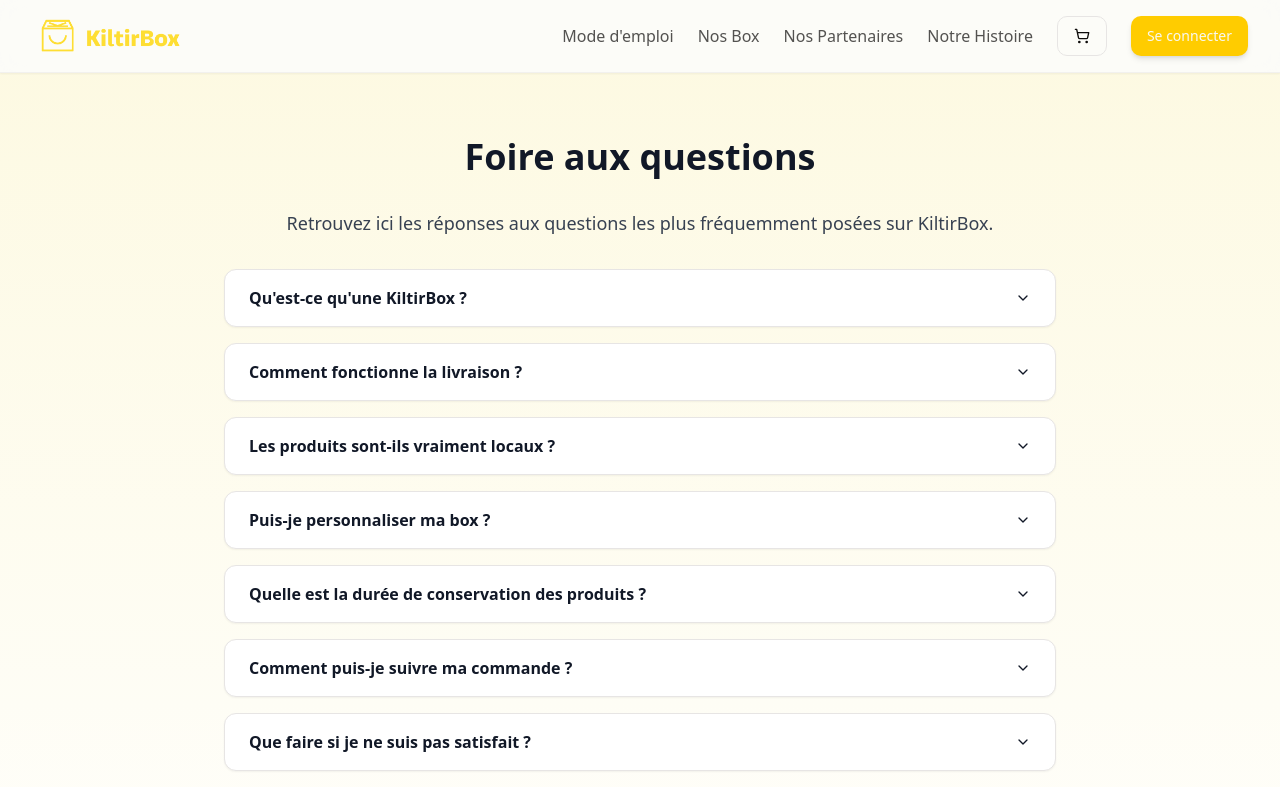
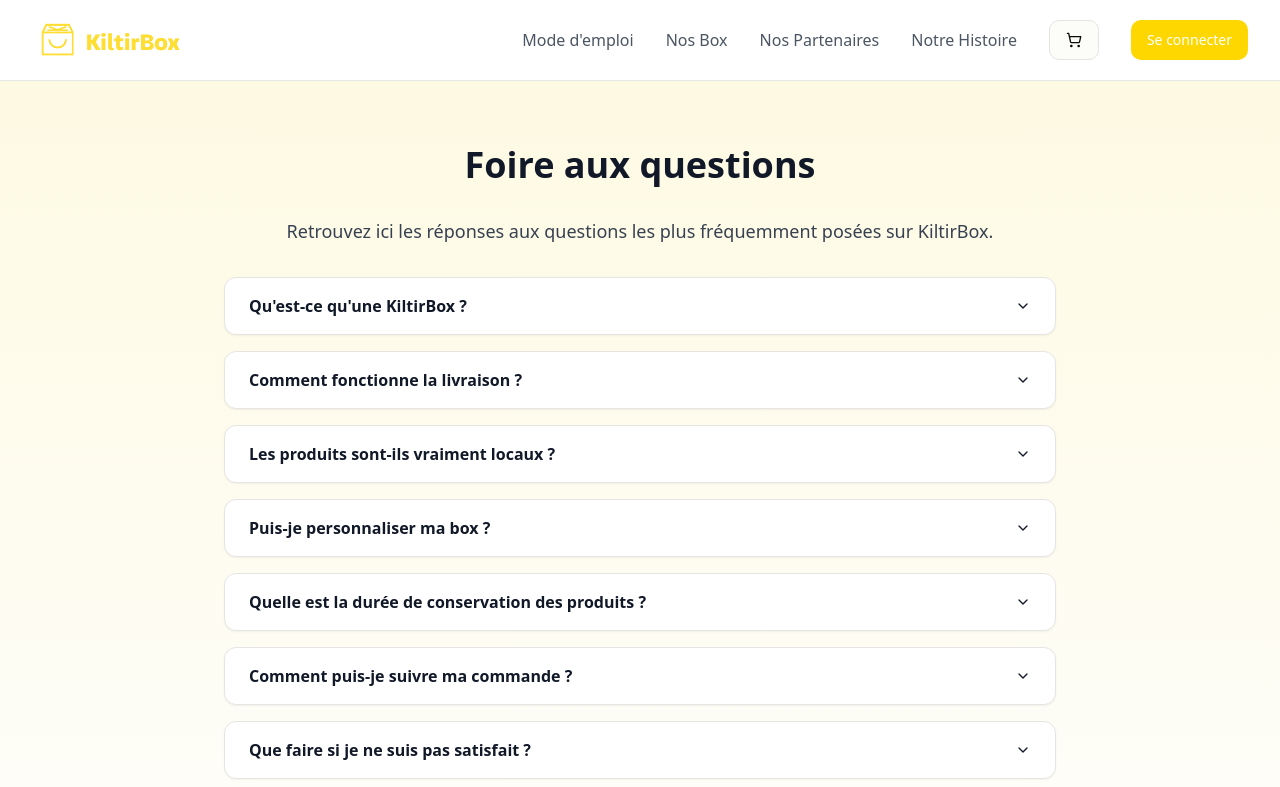
Before and after one commit to kiltir/local-box-bliss, a React (Vite) app: page /faq in a window 1280 px wide. Shown: the top 787 px of the page. Built offline with nearby package versions, Linux system fonts and the light colour scheme.

Commit message:
Reverted to commit 32278fee2c26aa29be9bbcabce99ee16af9e0afc

```diff
--- a/src/components/Navbar.tsx
+++ b/src/components/Navbar.tsx
@@ -50,35 +50,35 @@ const Navbar = () => {
     // Priority: profile.username > profile.full_name > user.email
     return profile?.username || profile?.full_name || user.email || '';
   };
-  return <nav className="bg-background/80 backdrop-blur-md border-b border-border/50 py-3 sticky top-0 z-50 shadow-sm">
+  return <nav className="bg-white border-b border-gray-200 py-4 sticky top-0 z-50">
       <div className="max-w-7xl mx-auto px-4 sm:px-6 lg:px-8">
         <div className="flex justify-between items-center">
           <div className="flex items-center">
-            <a href="/" className="flex items-center transition-transform hover:scale-105 duration-300">
+            <a href="/" className="flex items-center">
               <img src="/lovable-uploads/cdff195d-0b44-4736-b58c-90f79b339022.png" alt={siteConfig.brandName} className="h-12 mr-2" />
             </a>
           </div>
 
           {/* Desktop Navigation */}
-          <div className="hidden md:flex items-center space-x-6">
-            <button onClick={() => handleNavigation('concept')} className="text-foreground/70 hover:text-primary transition-all duration-300 cursor-pointer font-medium relative after:absolute after:bottom-0 after:left-0 after:h-0.5 after:w-0 after:bg-primary after:transition-all after:duration-300 hover:after:w-full">
+          <div className="hidden md:flex items-center space-x-8">
+            <button onClick={() => handleNavigation('concept')} className="text-gray-600 hover:text-leaf-green transition-colors cursor-pointer">
               Mode d'emploi
             </button>
-            <button onClick={() => handleNavigation('boxes')} className="text-foreground/70 hover:text-primary transition-all duration-300 cursor-pointer font-medium relative after:absolute after:bottom-0 after:left-0 after:h-0.5 after:w-0 after:bg-primary after:transition-all after:duration-300 hover:after:w-full">
+            <button onClick={() => handleNavigation('boxes')} className="text-gray-600 hover:text-leaf-green transition-colors cursor-pointer">
               Nos Box
             </button>
-            <button onClick={() => handleNavigation('producers')} className="text-foreground/70 hover:text-primary transition-all duration-300 cursor-pointer font-medium relative after:absolute after:bottom-0 after:left-0 after:h-0.5 after:w-0 after:bg-primary after:transition-all after:duration-300 hover:after:w-full">
+            <button onClick={() => handleNavigation('producers')} className="text-gray-600 hover:text-leaf-green transition-colors cursor-pointer">
               Nos Partenaires
             </button>
-            <a href="/notre-histoire" className="text-foreground/70 hover:text-primary transition-all duration-300 font-medium relative after:absolute after:bottom-0 after:left-0 after:h-0.5 after:w-0 after:bg-primary after:transition-all after:duration-300 hover:after:w-full">Notre Histoire</a>
+            <a href="/notre-histoire" className="text-gray-600 hover:text-leaf-green transition-colors">Notre Histoire</a>
 
             {/* Cart Icon */}
             <CartIcon />
 
             {/* Auth Section */}
-            {loading || profileLoading ? <div className="w-24 h-10 bg-muted animate-pulse rounded-lg"></div> : user ? <DropdownMenu>
+            {loading || profileLoading ? <div className="w-24 h-10 bg-gray-200 animate-pulse rounded"></div> : user ? <DropdownMenu>
                 <DropdownMenuTrigger asChild>
-                  <Button variant="outline" className="flex items-center space-x-2 border-border/60 hover:border-primary/50 hover:bg-primary/5 transition-all duration-300">
+                  <Button variant="outline" className="flex items-center space-x-2">
                     <User className="h-4 w-4" />
                     <span className="hidden sm:inline">{getUserDisplayName()}</span>
                   </Button>
@@ -95,12 +95,12 @@ const Navbar = () => {
                     Mes commandes
                   </DropdownMenuItem>
                   <DropdownMenuSeparator />
-                  <DropdownMenuItem onClick={handleSignOut} className="text-destructive hover:text-destructive">
+                  <DropdownMenuItem onClick={handleSignOut} className="text-red-600">
                     <LogOut className="h-4 w-4 mr-2" />
                     Se déconnecter
                   </DropdownMenuItem>
                 </DropdownMenuContent>
-              </DropdownMenu> : <Button className="bg-primary hover:bg-primary/90 text-primary-foreground shadow-md hover:shadow-lg transition-all duration-300 hover:scale-105" onClick={() => navigate('/auth')}>
+              </DropdownMenu> : <Button className="bg-leaf-green hover:bg-dark-green text-white" onClick={() => navigate('/auth')}>
                 Se connecter
               </Button>}
           </div>
@@ -108,49 +108,49 @@ const Navbar = () => {
           {/* Mobile Menu Button */}
           <div className="md:hidden flex items-center space-x-2">
             <CartIcon />
-            <button onClick={() => setIsOpen(!isOpen)} className="text-foreground/70 hover:text-primary focus:outline-none transition-colors duration-300">
+            <button onClick={() => setIsOpen(!isOpen)} className="text-gray-600 focus:outline-none">
               {isOpen ? <X className="h-6 w-6" /> : <Menu className="h-6 w-6" />}
             </button>
           </div>
         </div>
 
         {/* Mobile Navigation */}
-        {isOpen && <div className="md:hidden mt-4 py-4 space-y-2 bg-card/50 backdrop-blur-sm rounded-lg border border-border/50">
-            <button onClick={() => handleNavigation('concept')} className="block text-foreground/70 hover:text-primary hover:bg-primary/5 py-3 px-4 transition-all duration-300 text-left w-full rounded-md font-medium">
+        {isOpen && <div className="md:hidden mt-4 py-2 space-y-4">
+            <button onClick={() => handleNavigation('concept')} className="block text-gray-600 hover:text-leaf-green py-2 transition-colors text-left w-full">
               Mode d'emploi
             </button>
-            <button onClick={() => handleNavigation('boxes')} className="block text-foreground/70 hover:text-primary hover:bg-primary/5 py-3 px-4 transition-all duration-300 text-left w-full rounded-md font-medium">
+            <button onClick={() => handleNavigation('boxes')} className="block text-gray-600 hover:text-leaf-green py-2 transition-colors text-left w-full">
               Nos Box
             </button>
-            <button onClick={() => handleNavigation('producers')} className="block text-foreground/70 hover:text-primary hover:bg-primary/5 py-3 px-4 transition-all duration-300 text-left w-full rounded-md font-medium">
+            <button onClick={() => handleNavigation('producers')} className="block text-gray-600 hover:text-leaf-green py-2 transition-colors text-left w-full">
               Nos Partenaires
             </button>
-            <a href="/notre-histoire" className="block text-foreground/70 hover:text-primary hover:bg-primary/5 py-3 px-4 transition-all duration-300 rounded-md font-medium" onClick={() => setIsOpen(false)}>
+            <a href="/notre-histoire" className="block text-gray-600 hover:text-leaf-green py-2 transition-colors" onClick={() => setIsOpen(false)}>
               Notre Histoire
             </a>
 
             {/* Mobile Auth Section */}
-            {!loading && !profileLoading && (user ? <div className="space-y-2 pt-4 mt-2 border-t border-border/50">
-                  <div className="text-sm text-muted-foreground py-2 px-4 font-medium">
+            {!loading && !profileLoading && (user ? <div className="space-y-2 pt-2 border-t border-gray-200">
+                  <div className="text-sm text-gray-500 py-2">
                     {getUserDisplayName()}
                   </div>
-                  <Button variant="outline" className="w-full justify-start hover:bg-primary/5 hover:border-primary/50 transition-all duration-300" onClick={() => {
+                  <Button variant="outline" className="w-full justify-start" onClick={() => {
             navigate('/mes-informations');
             setIsOpen(false);
           }}>
                     Mes informations
                   </Button>
-                  <Button variant="outline" className="w-full justify-start hover:bg-primary/5 hover:border-primary/50 transition-all duration-300" onClick={() => {
+                  <Button variant="outline" className="w-full justify-start" onClick={() => {
             navigate('/mes-commandes');
             setIsOpen(false);
           }}>
                     Mes commandes
                   </Button>
-                  <Button variant="outline" className="w-full text-destructive border-destructive/20 hover:bg-destructive/5 hover:border-destructive/50 justify-start transition-all duration-300" onClick={handleSignOut}>
+                  <Button variant="outline" className="w-full text-red-600 border-red-200 hover:bg-red-50 justify-start" onClick={handleSignOut}>
                     <LogOut className="h-4 w-4 mr-2" />
                     Se déconnecter
                   </Button>
-                </div> : <Button className="w-full bg-primary hover:bg-primary/90 text-primary-foreground shadow-md hover:shadow-lg transition-all duration-300" onClick={() => {
+                </div> : <Button className="w-full bg-leaf-green hover:bg-dark-green text-white" onClick={() => {
           navigate('/auth');
           setIsOpen(false);
         }}>
```
